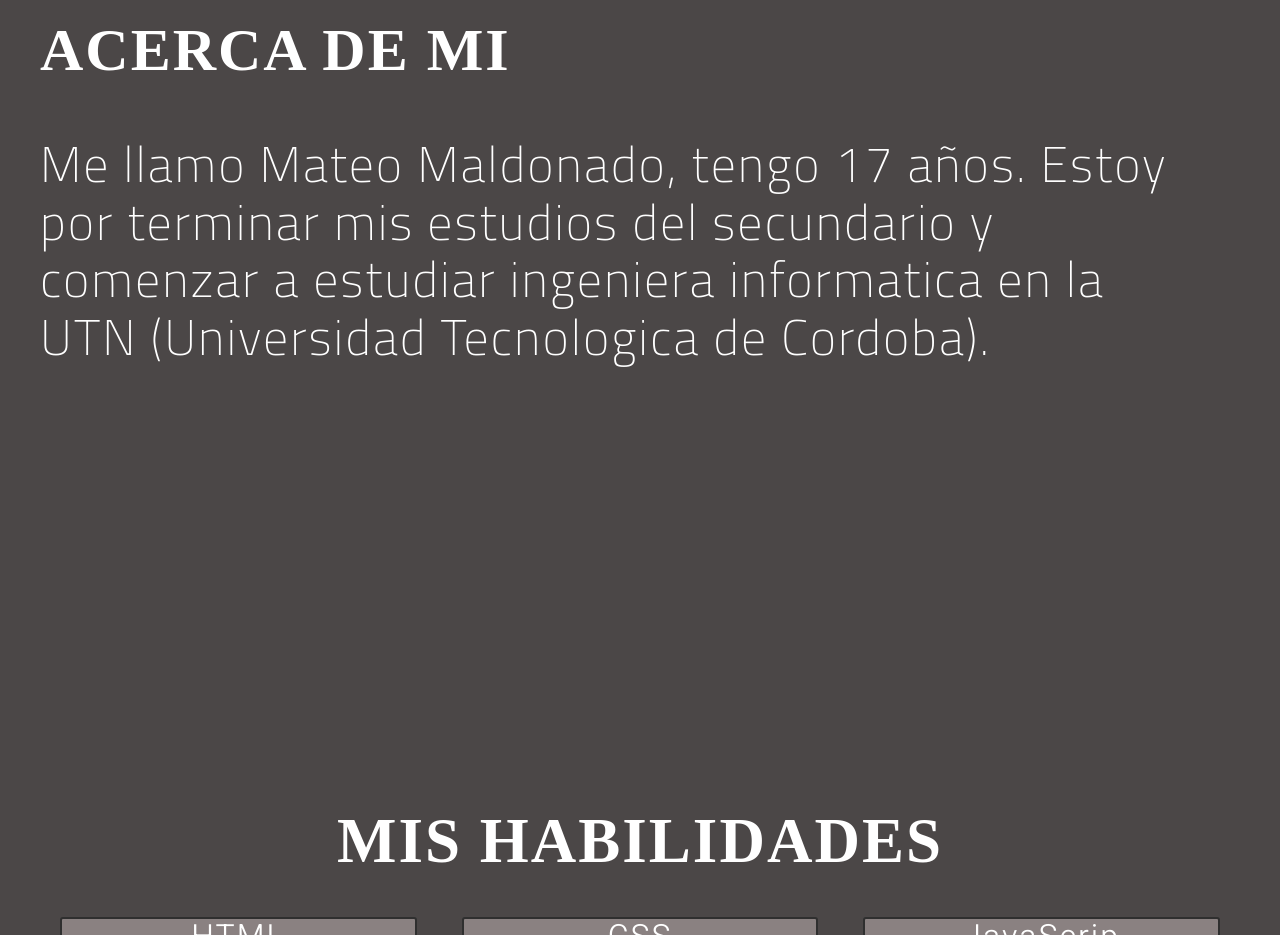
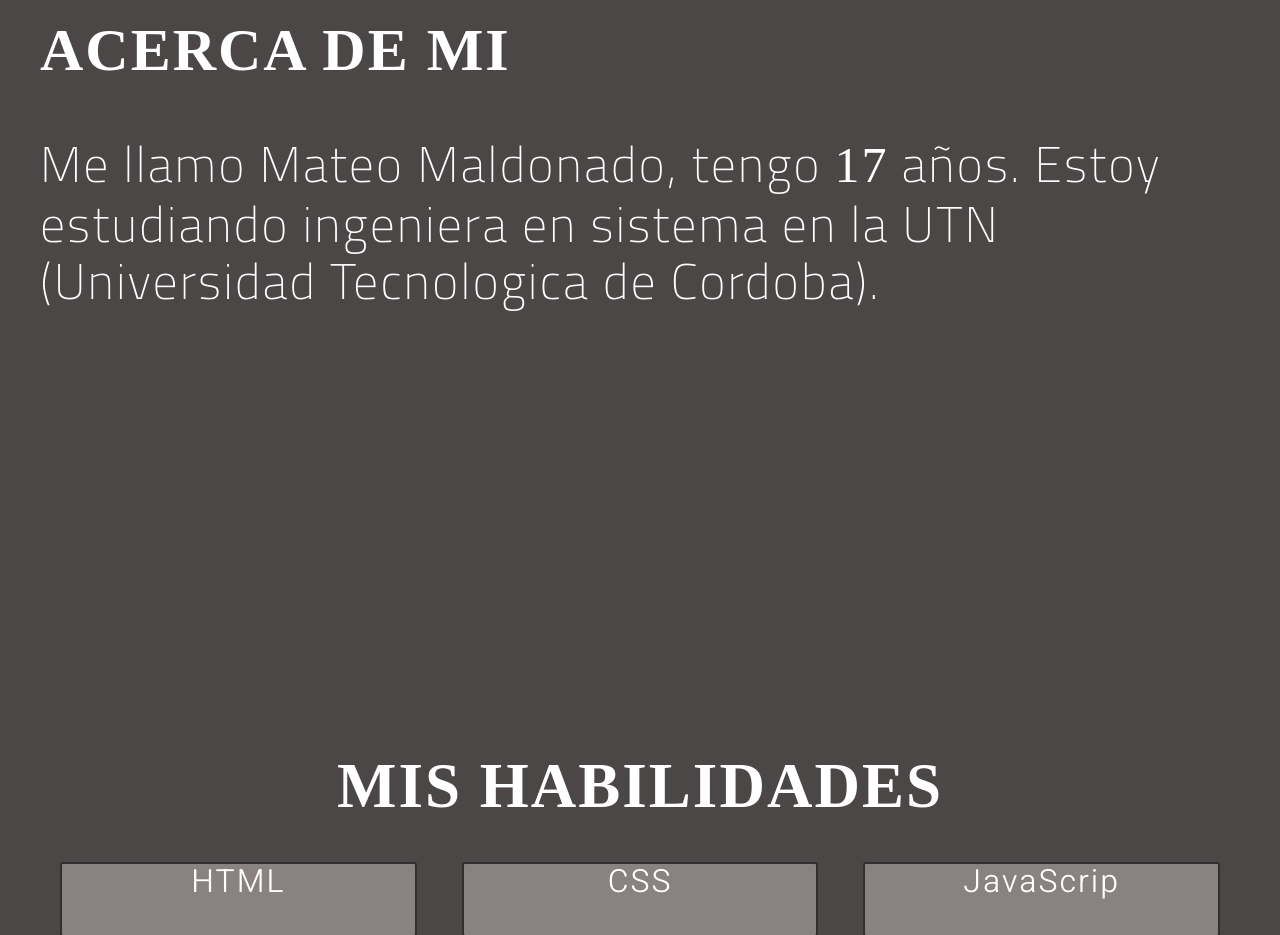
Before and after one commit to Mate04/portafolio, a plain HTML site: page index.html in a window 1280 px wide. Shown: the part 1360-2295 px from the top of the page. Drawn offline with Linux system fonts and the light colour scheme; a web font is replaced by a local one.

Commit message:
Version 2.0 agregar funcionalidad de edad

```diff
--- a/index.html
+++ b/index.html
@@ -78,8 +78,7 @@
         </header>
         <div class="acercade_cont">
             <p class="acercade_cont_p">
-                Me llamo Mateo Maldonado, tengo 17 años. Estoy por terminar
-                mis estudios del secundario y comenzar a estudiar ingeniera informatica en la UTN (Universidad Tecnologica de Cordoba).
+                Me llamo Mateo Maldonado, tengo <span id="edad"></span> años. Estoy estudiando ingeniera en sistema en la UTN (Universidad Tecnologica de Cordoba).
             </p>
         </div>
     </div>
--- a/main.js
+++ b/main.js
@@ -1,14 +1,46 @@
 
-
-    const btn_menu = document.querySelector('.menu_ul_li_btn')
+/*
+const btn_menu = document.querySelector('.menu_ul_li_btn');
 
 btn_menu.addEventListener(`click`, ()=> {
 
     const menu_items_li = document.querySelector('.menu_ul_li')
     menu_items.classList.toggle('show')
 
-        })
+});
 const menu_items = document.querySelector('.menu_ul')
 menu_items_li.addEventListener(`click`, ()=>{
     menu_items_li.classList.toggle('show')
-        })
+});
+*/
+//edad
+const fechaNacimiento = "2004-03-30";
+document.getElementById("edad");
+
+const calcularEdad = () => {
+    const fechaActual = new Date();
+    const anoActual = parseInt(fechaActual.getFullYear());
+    const mesActual = parseInt(fechaActual.getMonth()) + 1;
+    const diaActual = parseInt(fechaActual.getDate());
+
+    // 2016-07-11
+    const anoNacimiento = 2004;
+    const mesNacimiento = 3;
+    const diaNacimiento = 30;
+
+    let edad = anoActual - anoNacimiento;
+    if (mesActual < mesNacimiento) {
+        edad--;
+    } else if (mesActual === mesNacimiento) {
+        if (diaActual < diaNacimiento) {
+            edad--;
+        }
+    }
+    return edad;
+
+};
+
+
+window.addEventListener("load", () => {
+    document.getElementById("edad").innerHTML = calcularEdad();
+});
```
Lines whose indentation alone changed are shown as unchanged.
